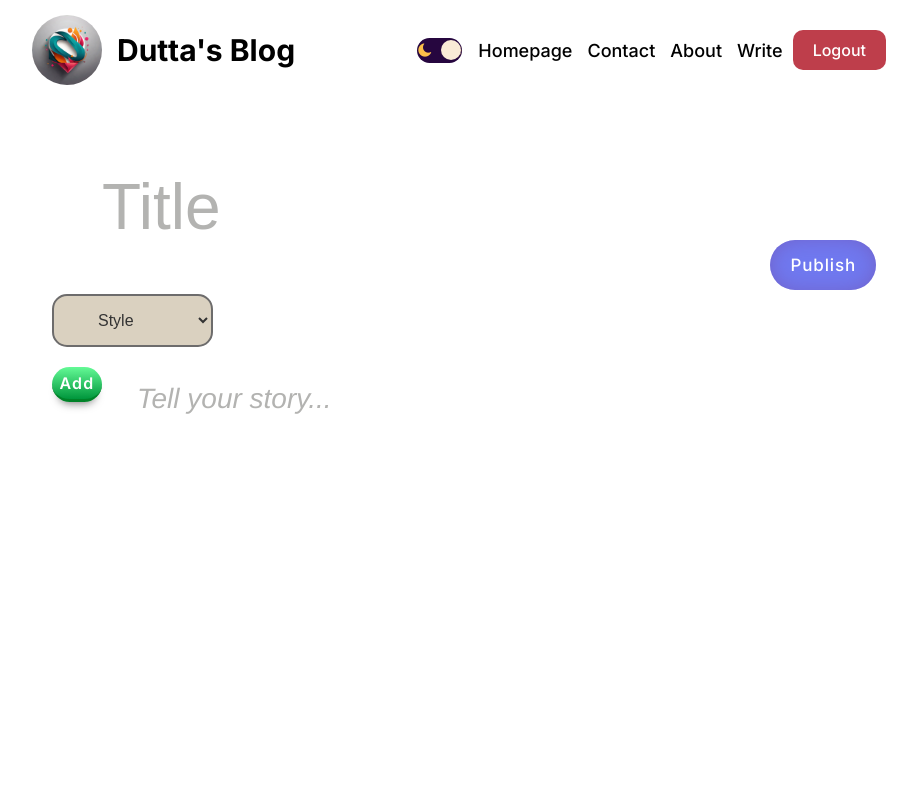
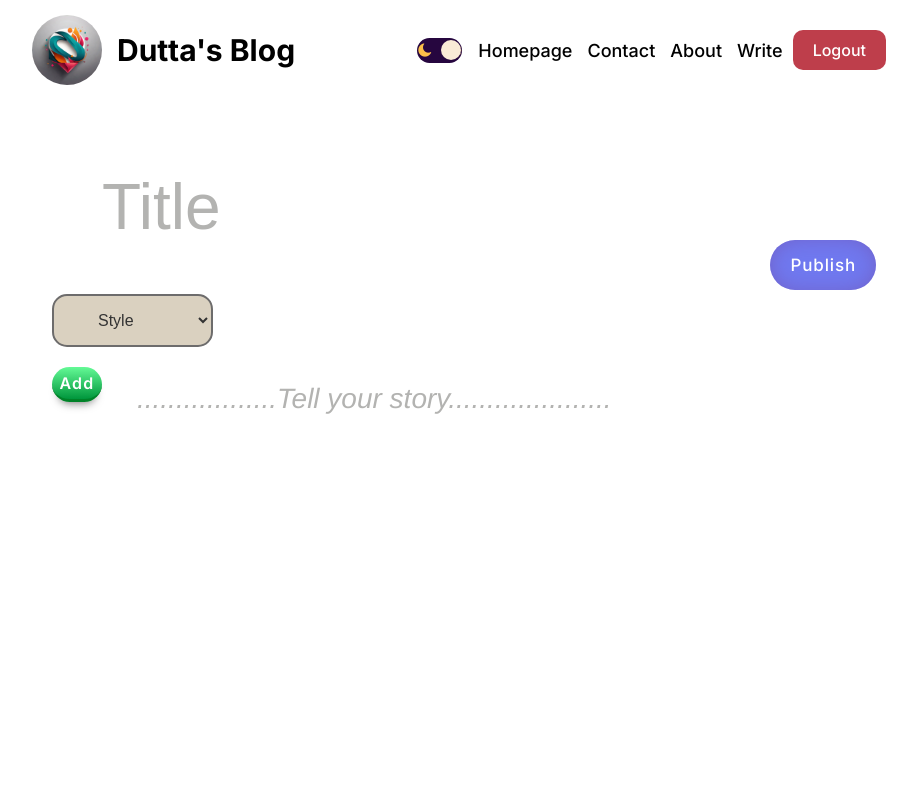
Before and after one commit to Pradipta7171/My-BlogSite, a Next.js app: page /write in a window 1280 px wide. Shown: the top 800 px of the page, without its empty margins (176-1093 px from the left). Built offline with nearby package versions, Linux system fonts and the light colour scheme; no server answers; sample sign-in values are in the browser's storage.

Commit message:
Update page.jsx

```diff
--- a/src/app/write/page.jsx
+++ b/src/app/write/page.jsx
@@ -185,7 +185,7 @@ const WritePage = () => {
           theme="bubble"
           value={value}
           onChange={setValue}
-          placeholder="Tell your story..."
+          placeholder="..................Tell your story....................."
         />
       </div>
       <button className={styles.publish} onClick={handleSubmit}>
```
